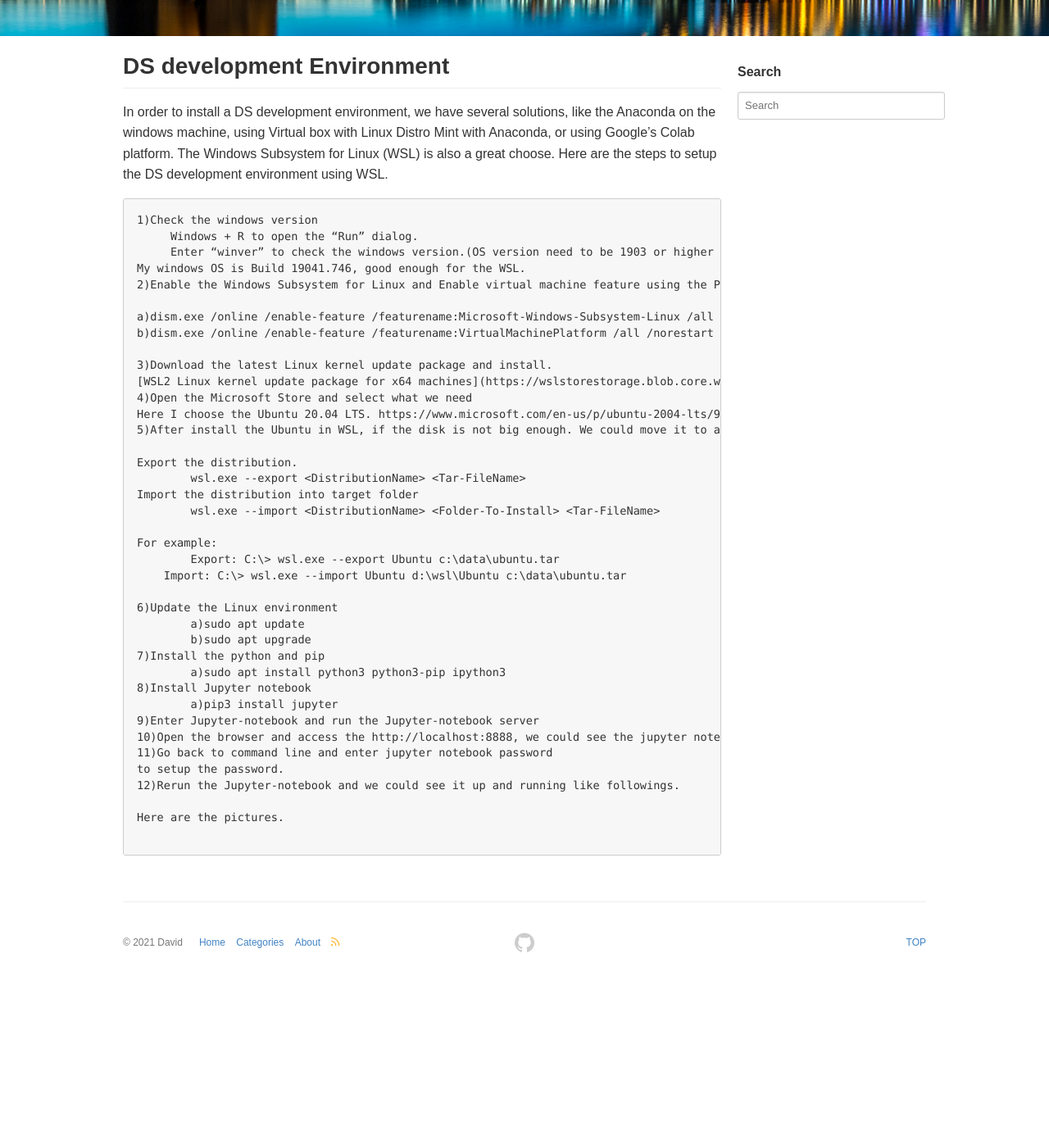
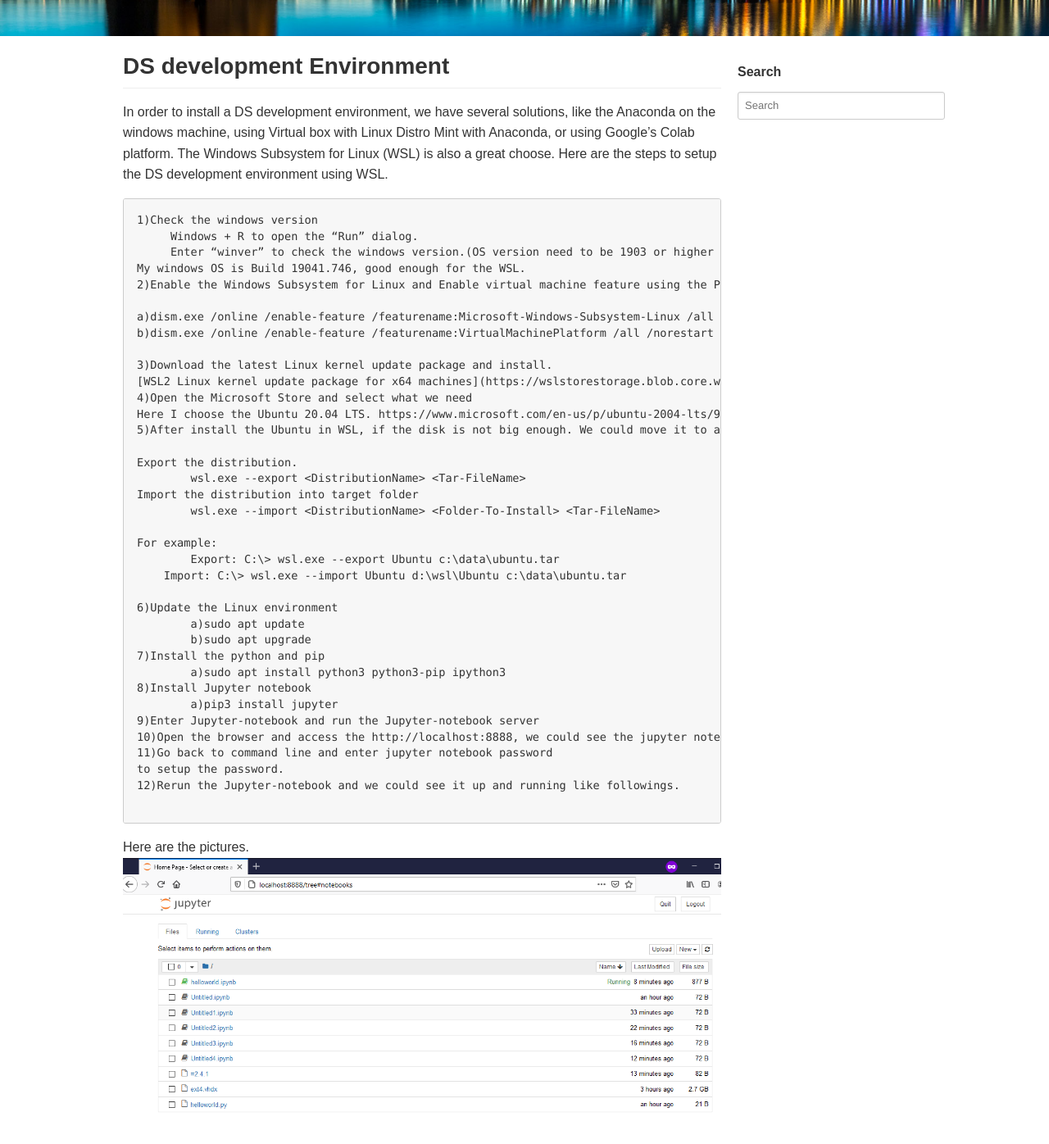
Before and after one commit to wbing520/wbing520.github.io, a Jekyll site: the page built from _posts/blog/2021-01-20-SetupJupyterNotebook.md, in a window 1280 px wide and 1400 px high, scrolled down 425 px. Shown: the top 1396 px of the window at 82% size. Built offline with Jekyll 4.4.1, drawn with Linux system fonts in a browser that asks for light colours; comment, search, counter and statistics services are not loaded; before the commit the page ends 1624 px from its top, so only the background shows below that; some of the changed lines change nothing that is shown.

Commit message:
Jupyternotebook

````diff
--- a/_posts/blog/2021-01-20-SetupJupyterNotebook.md
+++ b/_posts/blog/2021-01-20-SetupJupyterNotebook.md
@@ -48,6 +48,10 @@
 to setup the password.
 12)Rerun the Jupyter-notebook and we could see it up and running like followings.
 
+```
+
 Here are the pictures.
+![Jupyter home page](
+https://raw.githubusercontent.com/wbing520/wbing520.github.io/master/images/programmingLanguage/Jupyter_Notebook_homepage.PNG)
 
-```
+![Hello world](https://raw.githubusercontent.com/wbing520/wbing520.github.io/master/images/programmingLanguage/Jupyter_Notebook_helloworld.PNG)
````
